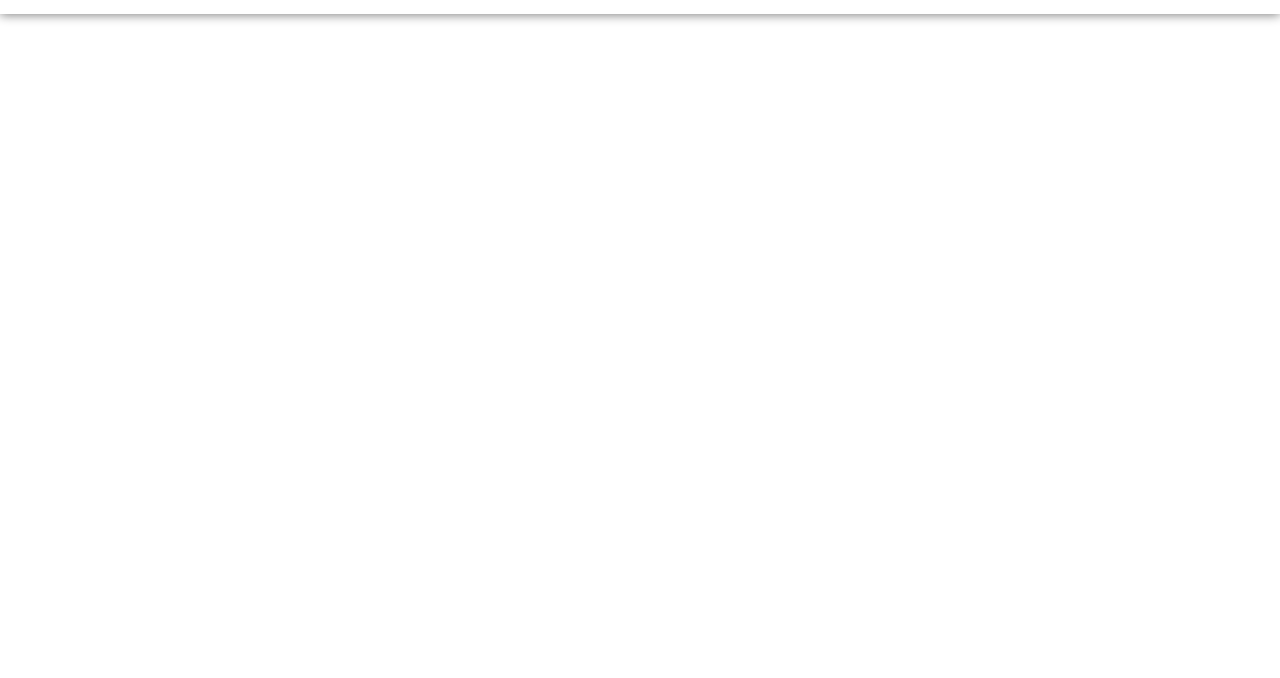
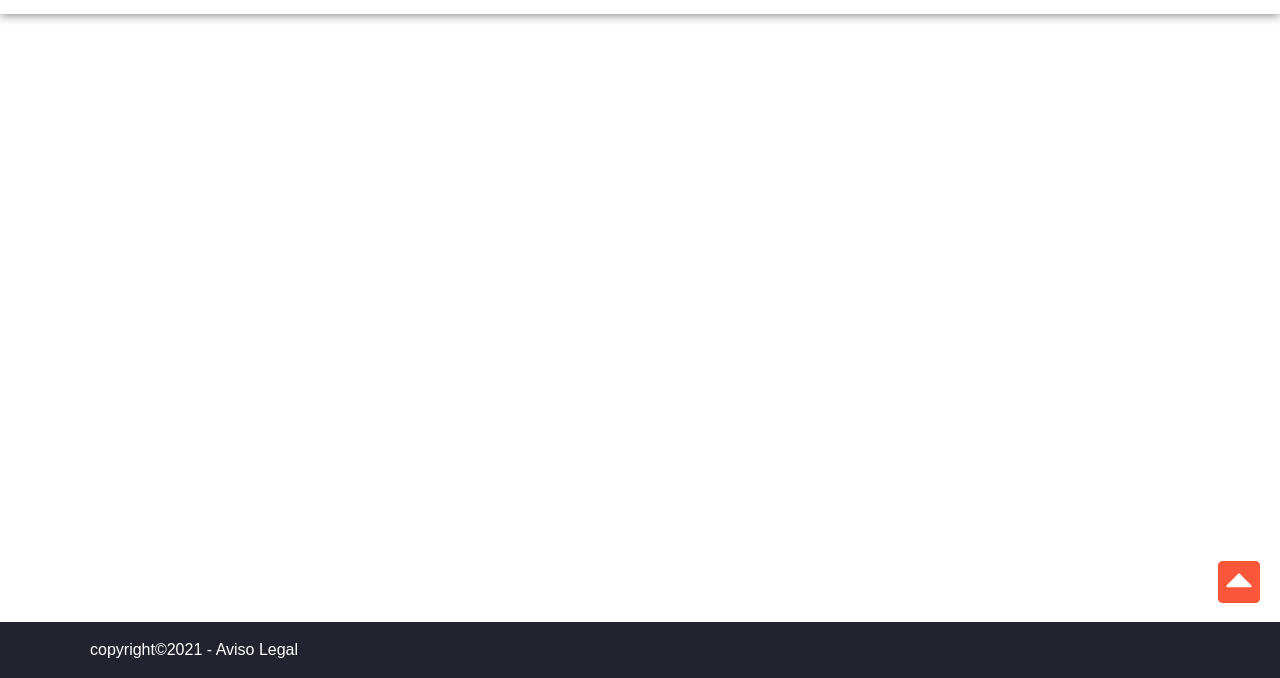
Before and after one commit to randorsg/hamburgueceria, a plain HTML site: page index.html in a window 1280 px wide. Shown: the part 122-800 px from the top of the page. Drawn offline with Linux system fonts and the light colour scheme.

Commit message:
footer finalizado

```diff
--- a/css/style.css
+++ b/css/style.css
@@ -121,6 +121,40 @@ header nav .menu li a:hover {
 /* final header */
 
 
+/* Inicio footer */
+
+footer {
+    background-color: var(--color-secundario);
+    padding: calc(var(--padding) * 2) 0px;
+    color: white;
+    text-align: center;
+    position: fixed;
+    bottom: 0;
+    width: 100%;
+}
+
+footer a {
+    color: white;
+    text-decoration: none;
+}
+
+footer a:hover {
+    color: var(--color-principal);
+}
+
+.flecha a {
+    display: block;
+    color: var(--color-principal);
+    position: fixed;
+    bottom: 70px;
+    right: 20px;
+    font-size: 300%;
+}
+
+
+/* final footer */
+
+
 /* mediaqueries */
 
 @media ( min-width:600px) {}
@@ -151,4 +185,7 @@ header nav .menu li a:hover {
     header {
         box-shadow: 0px 1px 10px gray;
     }
+    footer {
+        text-align: left;
+    }
 }
--- a/index.html
+++ b/index.html
@@ -68,8 +68,17 @@
 
         </header>
 
+        <footer>
+            <div class="container">
+                <p>copyright&copy;2021 - <a href="#">Aviso Legal</a></p>
+
+            </div>
+        </footer>
     </div>
 
+    <div class="flecha">
+        <a href="#top"><i class="fas fa-caret-square-up"></i></a>
+    </div>
 </body>
 
 </html>
```
